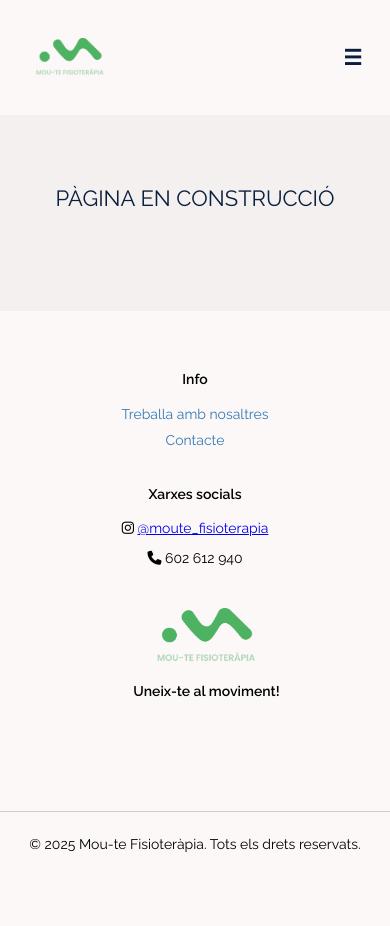
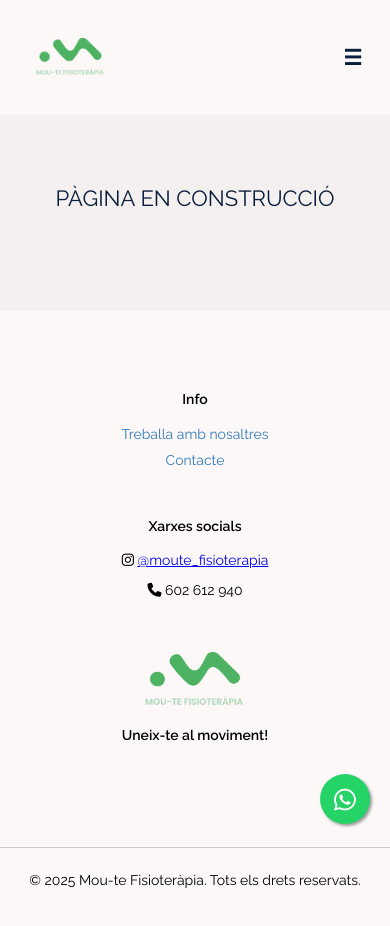
Before and after one commit to moute-fisio/webpage, a plain HTML site: page ofertes.html in a window 390 px wide. Drawn offline with Linux system fonts and the light colour scheme.

Commit message:
Whatsapp a totes les pàgines i logo centrat al footer

```diff
--- a/index.css
+++ b/index.css
@@ -1264,3 +1264,27 @@ body.sobre-moute .on-som h2{
     margin: 0;
   }
 }
+
+@media screen and (max-width: 768px) {
+  .footer-top .row {
+    flex-direction: column;
+    align-items: center;
+  }
+
+  .footer-top .col-md-3 {
+    text-align: center;
+    position: static;
+    left: 0;
+    margin: 20px 0;
+  }
+
+  .footer-top .col-md-3:last-child {
+    position: static;
+    left: 0;
+    width: auto;
+  }
+
+  .footer-top img {
+    margin: 0 auto;
+  }
+}
--- a/ofertes.html
+++ b/ofertes.html
@@ -36,6 +36,12 @@
       </div>
     </div>
     <div class="main-container">
+      <!-- WhatsApp Floating Button -->
+      <a href="https://wa.me/34602612940?text=Hola!%20M'agradaria%20demanar%20informació%20sobre%20els%20vostres%20serveis"
+         class="whatsapp-float"
+         target="_blank">
+        <i class="fab fa-whatsapp"></i>
+      </a>
       <div class="text-serveis">
         <p>PÀGINA EN CONSTRUCCIÓ</p>
       </div>
```
Also changed, not shown: exercici-terapeutic.html (+6 -0 lines), fisioterapia-esportiva.html (+6 -0 lines), fisioterapia.html (+6 -0 lines), ioga-pilates.html (+6 -0 lines), salut-gent-gran.html (+6 -0 lines), sobre-moute.html (+6 -0 lines), sol-pelvia.html (+6 -0 lines).
